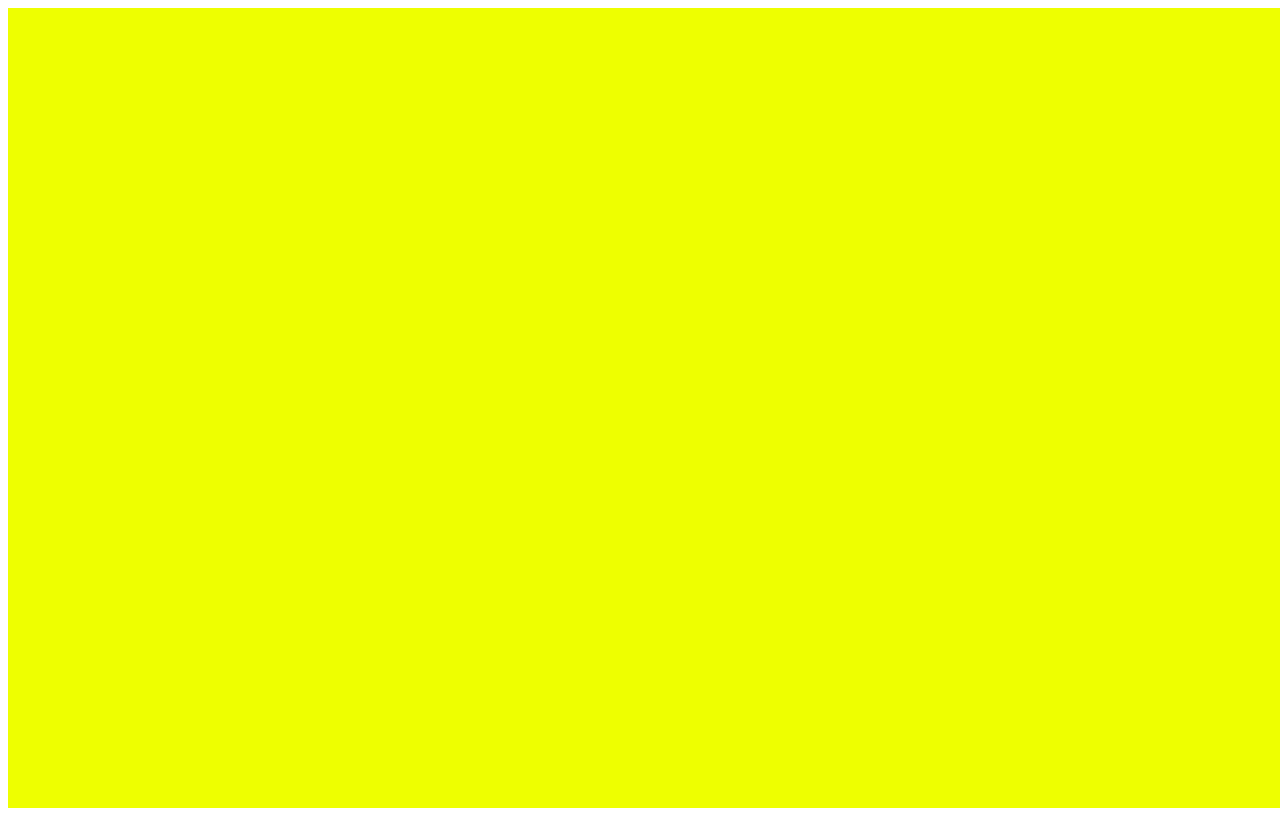
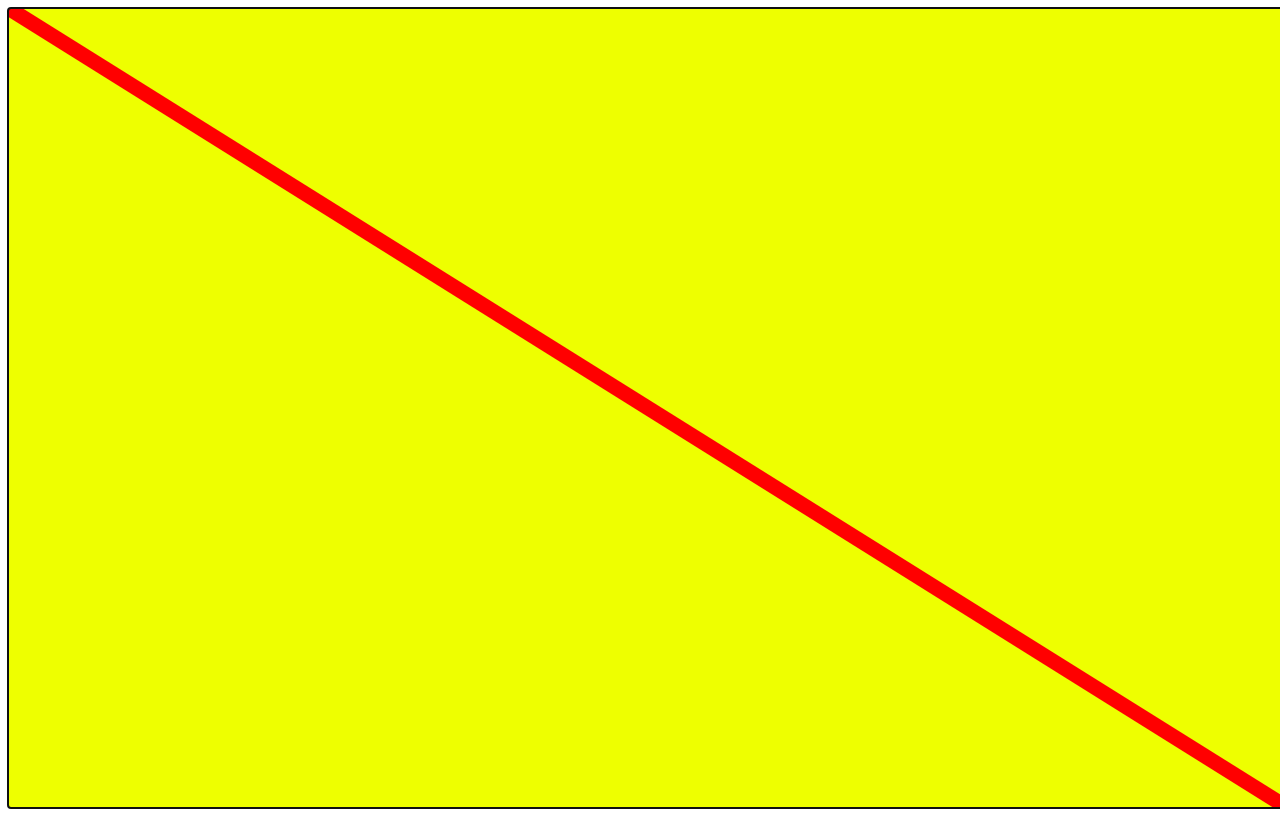
Before and after one commit to BugGreen/Brick-Braker, a plain HTML site: page index.html in a window 1280 px wide. Drawn offline with Linux system fonts and the light colour scheme.

Commit message:
04. Pintando en Canvas

```diff
--- a/index-0.js
+++ b/index-0.js
@@ -1,5 +1,15 @@
 const canvas = document.getElementById( 'lienzo' );
 
+//Esto permite 'colorear' el fondo:
 canvas.width = window.innerWidth;
 canvas.height = window.innerHeight;
 canvas.style.backgroundColor = '#eeff00';
+
+//Esto es para conseguir un contexto gráfico:
+const ctx = canvas.getContext('2d');
+ctx.beginPath();
+ctx.lineWidth = '15';
+ctx.strokeStyle = 'red';
+ctx.moveTo( 0, 0 );
+ctx.lineTo( canvas.width, canvas.height );
+ctx.stroke();
--- a/index.html
+++ b/index.html
@@ -11,7 +11,7 @@
         </style>
     </head>
     <body>
-        <canvas id="lienzo"></canvas>
+        <canvas id="lienzo" tabindex="0" autofocus></canvas>
         <script src="index-0.js"></script>
     </body>
 </html>
```
